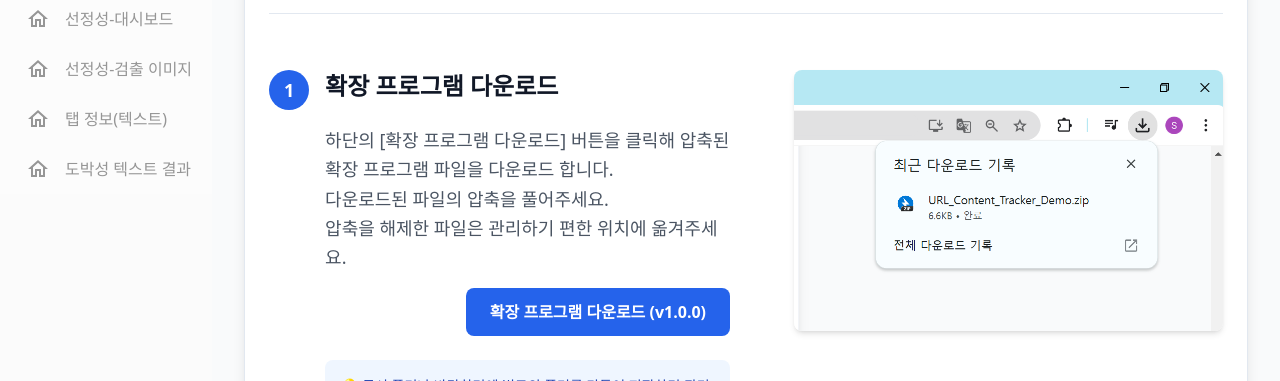
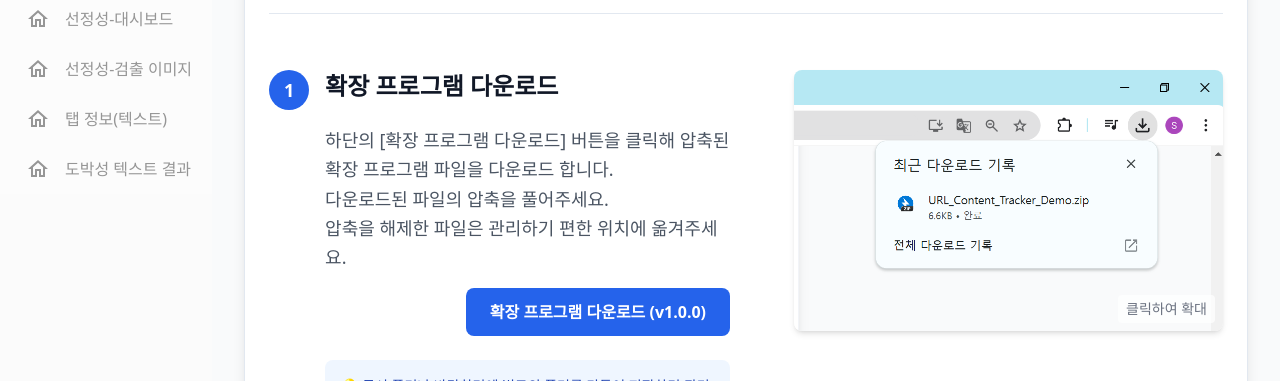
Before and after one commit to eoog/PWA_TEST, a React (Create React App) app: page /demo-install-guide in a window 1280 px wide. Shown: the part 176-557 px from the top of the page. Built offline with nearby package versions, Linux system fonts and the light colour scheme.

Commit message:
설치 가이드에서 이미지를 클릭해 크게 보는 기능 추가

```diff
--- a/src/view/DemoInstallGuide.js
+++ b/src/view/DemoInstallGuide.js
@@ -43,6 +43,26 @@ const DemoInstallGuide = () => {
 
     const handleInstallComplete = async () => {
         window.location.reload();
+    };
+
+    const handleImageClick = (image, title) => {
+        Swal.fire({
+            imageUrl: image,
+            imageAlt: title,
+            title: title,
+            width: '80%',
+            padding: '1em',
+            showConfirmButton: false,
+            showCloseButton: true,
+            backdrop: `
+                rgba(0,0,0,0.8)
+                center
+                no-repeat
+            `,
+            customClass: {
+                image: 'max-h-[80vh] object-contain'
+            }
+        });
     };
 
     const checkInstalled = async () => {
@@ -154,7 +174,8 @@ const DemoInstallGuide = () => {
                                         <div className="space-y-6">
                                             <div className="space-y-4">
                                                 <div className="flex items-start gap-4">
-                                                    <div className="flex-shrink-0 w-10 h-10 flex items-center justify-center rounded-full bg-blue-600 text-white font-bold text-lg">
+                                                    <div
+                                                        className="flex-shrink-0 w-10 h-10 flex items-center justify-center rounded-full bg-blue-600 text-white font-bold text-lg">
                                                         {index + 1}
                                                     </div>
                                                     <div>
@@ -189,12 +210,27 @@ const DemoInstallGuide = () => {
                                                 </div>
                                             )}
                                         </div>
-                                        <div className="lg:pl-8">
-                                            <img
-                                                src={step.image}
-                                                alt={step.imageAlt}
-                                                className="rounded-lg shadow-md w-full object-cover"
-                                            />
+                                        <div className="lg:pl-8 relative group">
+                                            <div
+                                                className="relative cursor-pointer transition-transform hover:scale-[1.02]"
+                                                onClick={() => handleImageClick(step.image, step.imageAlt)}
+                                            >
+                                                <img
+                                                    src={step.image}
+                                                    alt={step.imageAlt}
+                                                    className="rounded-lg shadow-md w-full object-cover"
+                                                />
+                                                <div
+                                                    className="absolute inset-0 bg-black bg-opacity-0 group-hover:bg-opacity-10 transition-all duration-300 rounded-lg flex items-center justify-center">
+                                                    <div
+                                                        className="opacity-0 group-hover:opacity-100 transition-opacity duration-300 bg-white p-2 rounded-full shadow-lg">
+                                                    </div>
+                                                </div>
+                                            </div>
+                                            <div
+                                                className="absolute bottom-2 right-2 text-sm text-gray-500 bg-white bg-opacity-75 px-2 py-1 rounded">
+                                                클릭하여 확대
+                                            </div>
                                         </div>
                                     </div>
                                 ))}
```
